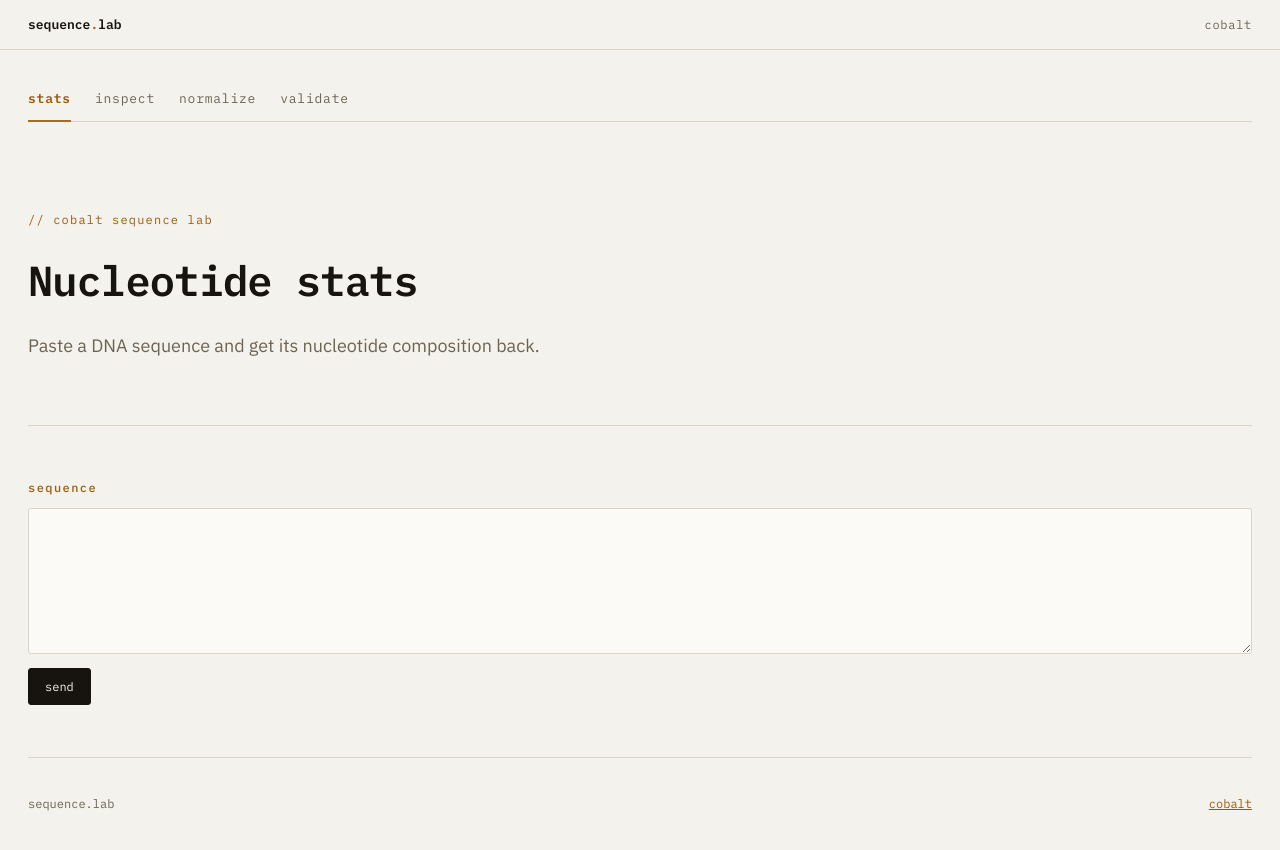
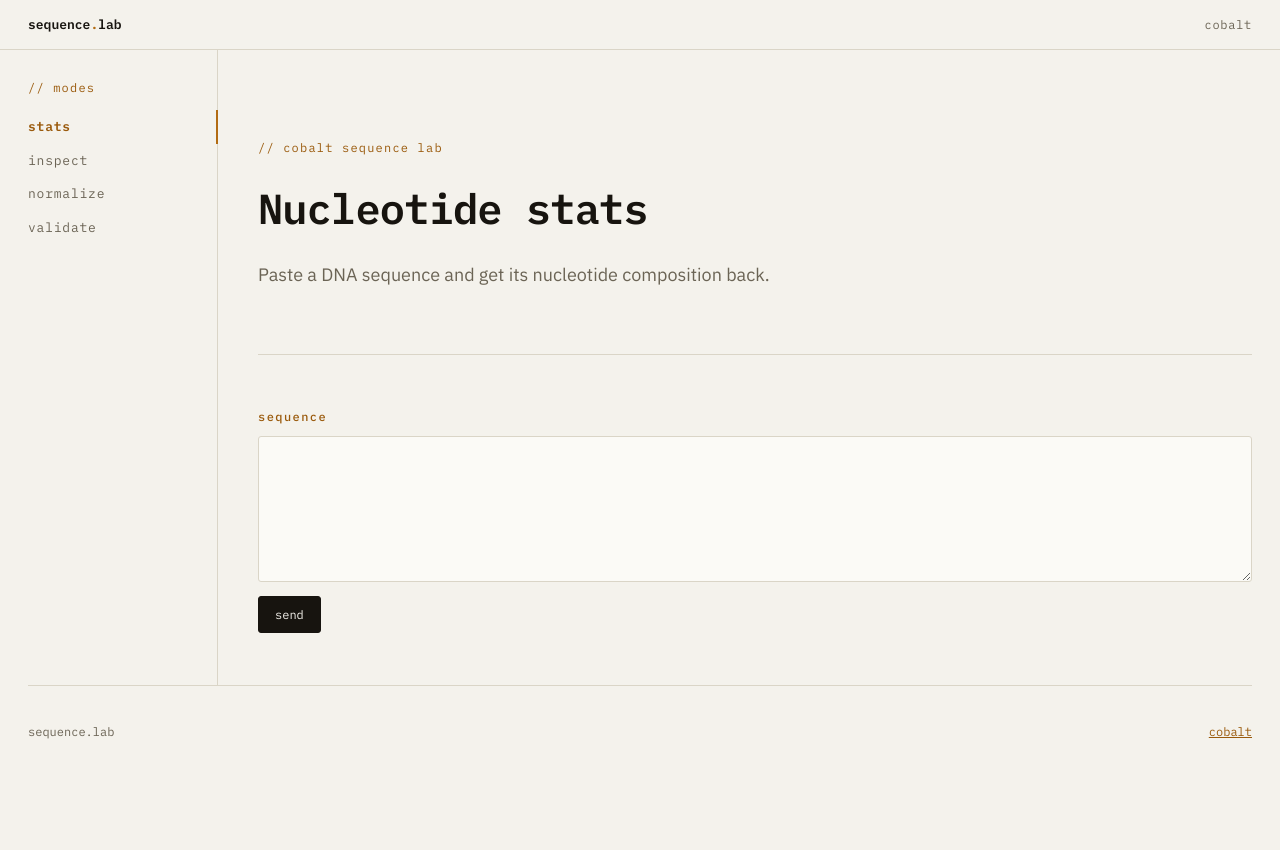
Before and after one commit to klochkovg/cobalt-sequence-lab-ui, a Vue app: page /stats in a window 1280 px wide. Shown: the top 850 px of the page. Built offline with nearby package versions, Linux system fonts and the light colour scheme.

Commit message:
design change

```diff
--- a/src/App.vue
+++ b/src/App.vue
@@ -12,8 +12,11 @@ import { COMMANDS } from './router';
     </div>
   </nav>
 
-  <main class="container">
+  <div class="layout container">
+    <!-- Left "frame": the list of modes, one per command page. -->
+    <aside class="sidebar">
       <nav class="commands" aria-label="Commands">
+        <p class="commands__label">// modes</p>
         <!-- RouterLink adds aria-current="page" to the active link. -->
         <RouterLink
           v-for="cmd in COMMANDS"
@@ -24,9 +27,12 @@ import { COMMANDS } from './router';
           >{{ cmd }}</RouterLink
         >
       </nav>
+    </aside>
 
+    <main class="layout__content">
       <RouterView />
     </main>
+  </div>
 
   <footer class="container">
     <div class="footer">
--- a/src/styles.scss
+++ b/src/styles.scss
@@ -57,6 +57,9 @@
   /* App layout: the content fills the window, from a minimum up to a cap for very wide screens. */
   --content-width: 2000px;
   --content-min-width: 360px;
+  /* Height of the sticky top bar: the modes list sticks just below it. */
+  --nav-height: 50px;
+  --sidebar-width: 190px;
 }
 
 /* ---------- Base ---------- */
@@ -159,23 +162,48 @@ a:hover {
   color: var(--ink);
 }
 
-/* ---------- Command menu ---------- */
+/* ---------- Layout: modes "frame" on the left, page on the right ---------- */
+.layout {
+  display: grid;
+  grid-template-columns: var(--sidebar-width) minmax(0, 1fr);
+}
+
+/* Stretches the whole layout height, so the divider runs from the top bar to the footer. */
+.sidebar {
+  border-right: 1px solid var(--line);
+}
+
+.layout__content {
+  min-width: 0;
+  padding-left: 40px;
+}
+
+/* ---------- Command menu (modes list) ---------- */
 .commands {
+  position: sticky;
+  top: var(--nav-height);
   display: flex;
-  gap: 24px;
-  flex-wrap: wrap;
-  margin-top: 28px;
-  border-bottom: 1px solid var(--line);
+  flex-direction: column;
+  padding: 28px 0;
   font-family: var(--font-mono);
   font-size: 13px;
   letter-spacing: 0.06em;
   text-transform: lowercase;
 }
 
+.commands__label {
+  font-size: 12px;
+  letter-spacing: 0.1em;
+  color: var(--accent);
+  margin: 0 0 12px;
+}
+
 .commands__link {
-  padding: 10px 0;
-  margin-bottom: -1px;
-  border-bottom: 2px solid transparent;
+  display: block;
+  padding: 6px 18px 6px 0;
+  /* The active marker sits on the divider, like the old tab underline sat on the rule. */
+  margin-right: -1px;
+  border-right: 2px solid transparent;
   color: var(--muted);
   text-decoration: none;
 }
@@ -186,7 +214,48 @@ a:hover {
 .commands__link--active {
   color: var(--accent);
   font-weight: 600;
-  border-bottom-color: var(--accent-bright);
+  border-right-color: var(--accent-bright);
+}
+
+/* Narrow windows: a side column would squeeze the forms, so fall back to a row of tabs. */
+@media (max-width: 720px) {
+  .layout {
+    grid-template-columns: minmax(0, 1fr);
+  }
+
+  .sidebar {
+    border-right: none;
+  }
+
+  .layout__content {
+    padding-left: 0;
+  }
+
+  .commands {
+    position: static;
+    flex-direction: row;
+    flex-wrap: wrap;
+    gap: 24px;
+    margin-top: 28px;
+    padding: 0;
+    border-bottom: 1px solid var(--line);
+  }
+
+  .commands__label {
+    display: none;
+  }
+
+  .commands__link {
+    padding: 10px 0;
+    margin-right: 0;
+    margin-bottom: -1px;
+    border-right: none;
+    border-bottom: 2px solid transparent;
+  }
+
+  .commands__link--active {
+    border-bottom-color: var(--accent-bright);
+  }
 }
 
 /* ---------- Character ---------- */
```
Also changed, not shown: 1 other file (tests, documents, lock files or other folders). Lines whose indentation alone changed are shown as unchanged.
